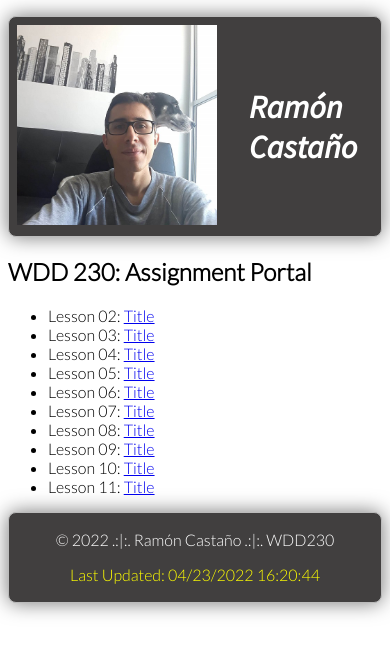
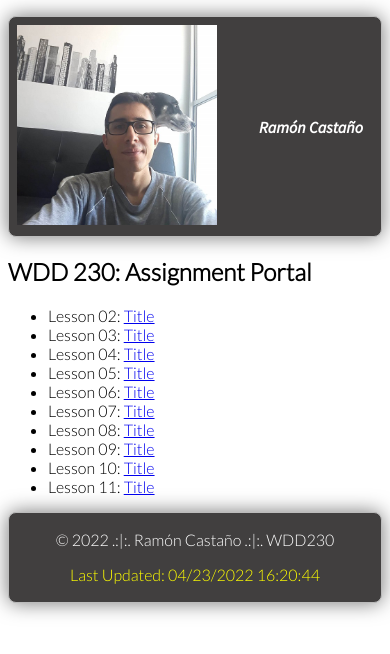
Before and after one commit to ramonfc/wdd230, a plain HTML site: page index.html in a window 390 px wide. Drawn offline with Linux system fonts and the light colour scheme.

Commit message:
added media screen

```diff
--- a/css/styles.css
+++ b/css/styles.css
@@ -65,3 +65,10 @@ footer p:first-of-type {
 footer p:last-of-type {
   color: yellow;
 }
+
+
+@media screen and (max-width: 550px) {
+  header h1{
+    font-size: medium;
+  }
+}
```
